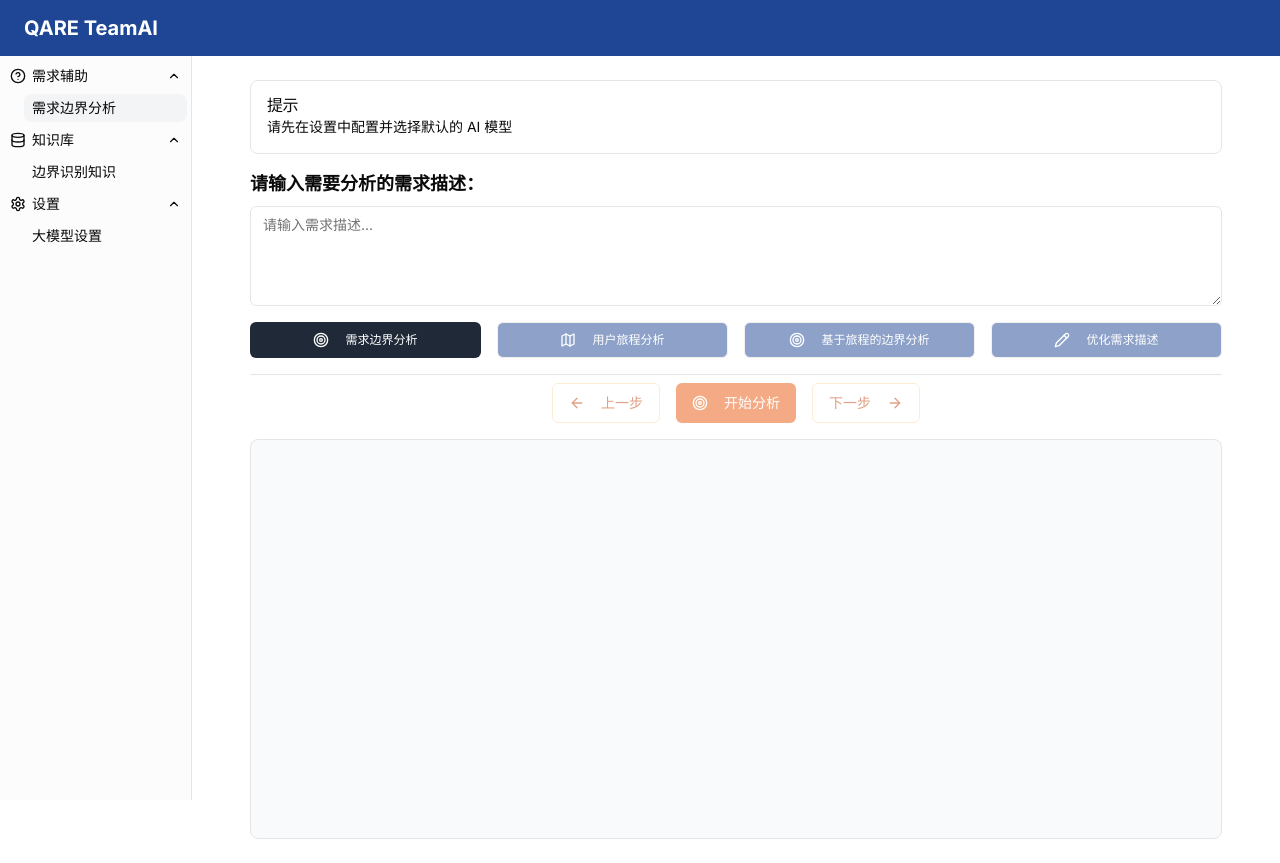
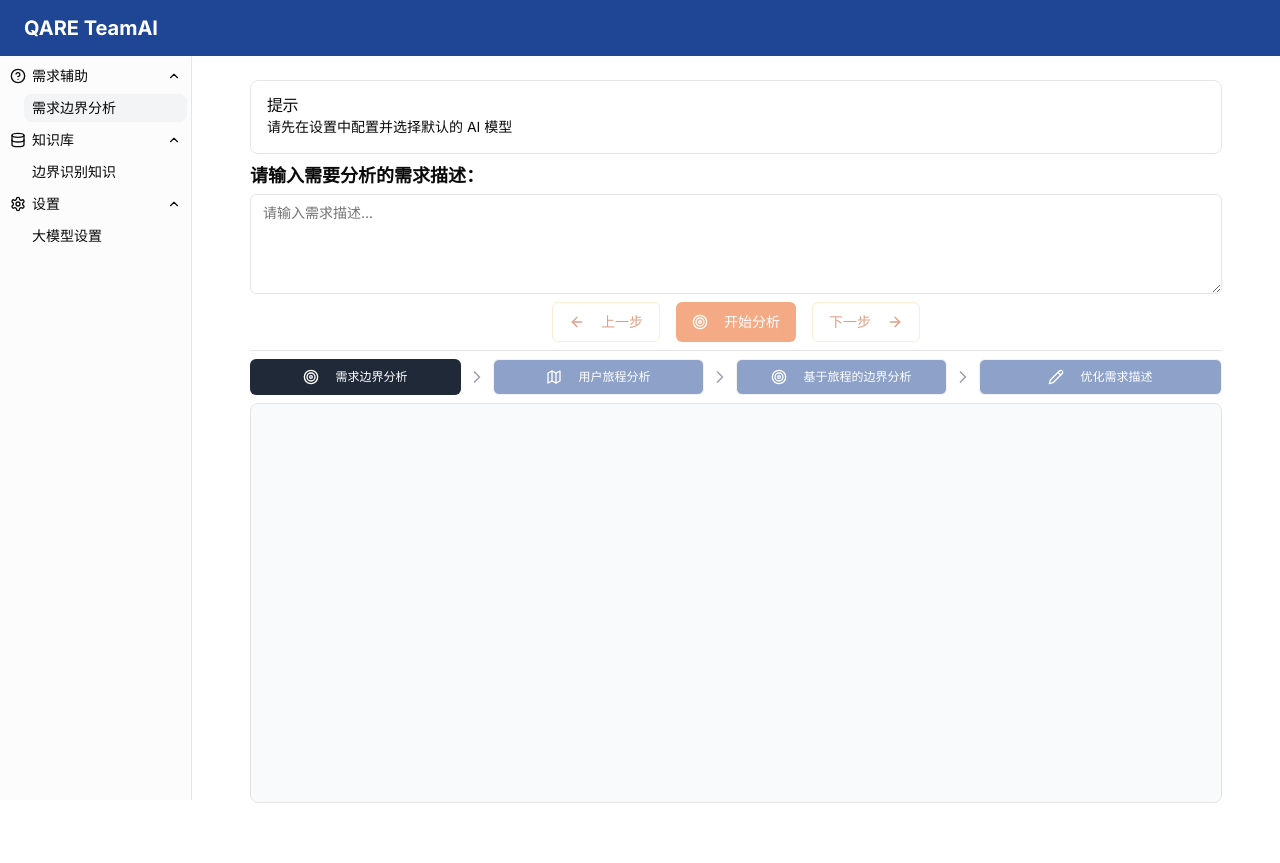
Before and after one commit to shinymm/team-evolve-fork, a Next.js app: page /requirements/boundary-analysis in a window 1280 px wide. After the commit the page ends 827 px from the top, so only its background shows below. Built offline with nearby package versions, Linux system fonts and the light colour scheme.

Commit message:
adjust UI

```diff
--- a/components/boundary-analysis.tsx
+++ b/components/boundary-analysis.tsx
@@ -6,7 +6,7 @@ import { Button } from "@/components/ui/button"
 import { Textarea } from "@/components/ui/textarea"
 import { Alert, AlertDescription, AlertTitle } from "@/components/ui/alert"
 import { useToast } from "@/components/ui/use-toast"
-import { Map, Target, ArrowRight, Loader2, History, Pencil, Save, X, ArrowLeft } from 'lucide-react'
+import { Map, Target, ArrowRight, Loader2, History, Pencil, Save, X, ArrowLeft, ChevronRight } from 'lucide-react'
 import { getDefaultConfig, streamingAICall } from '@/lib/ai-service'
 import type { AIModelConfig } from '@/lib/ai-service'
 import ReactMarkdown from 'react-markdown'
@@ -192,7 +192,7 @@ ${results[3]}
 
   return (
     <div className="max-w-[95%] mx-auto px-2">
-      <div className="space-y-4">
+      <div className="space-y-2">
         {!aiConfig && (
           <Alert>
             <AlertTitle>提示</AlertTitle>
@@ -202,7 +202,7 @@ ${results[3]}
           </Alert>
         )}
 
-        <div className="space-y-2">
+        <div className="space-y-1">
           <h2 className="text-lg font-semibold">请输入需要分析的需求描述：</h2>
           <Textarea
             placeholder="请输入需求描述..."
@@ -212,39 +212,7 @@ ${results[3]}
           />
         </div>
 
-        <nav className="flex items-center my-2" aria-label="Progress">
-          <ol role="list" className="flex items-center w-full">
-            {STEPS.map((step, stepIdx) => (
-              <li key={step.id} className={`relative flex-1 ${stepIdx !== STEPS.length - 1 ? 'pr-4' : ''}`}>
-                <div className="flex items-center">
-                  <Button
-                    variant={currentStep === step.id ? 'default' : 'outline'}
-                    size="sm"
-                    disabled={currentStep !== step.id}
-                    className={`relative flex items-center justify-center w-full ${
-                      currentStep === step.id
-                        ? 'bg-gray-800 text-white'
-                        : 'bg-[#1e4694] text-white'
-                    }`}
-                  >
-                    {isAnalyzing && currentStep === step.id ? (
-                      <Loader2 className="h-4 w-4 animate-spin" />
-                    ) : (
-                      <step.icon className="h-4 w-4" />
-                    )}
-                    <span className="ml-2 text-xs font-medium">
-                      {step.title}
-                      <span className="block text-[10px]">{step.description}</span>
-                    </span>
-                  </Button>
-                </div>
-              </li>
-            ))}
-          </ol>
-        </nav>
-
-        <div className="border-t pt-2">
-          <div className="flex items-center justify-between mx-8">
+        <div className="flex items-center justify-between mx-8 mt-1">
           <div className="flex items-center justify-center gap-4" style={{ width: '320px', margin: '0 auto' }}>
             <div className="w-28">
               <Button
@@ -310,9 +278,46 @@ ${results[3]}
             </div>
           )}
         </div>
+
+        <div className="border-t my-1" />
+
+        <nav className="flex items-center mb-1" aria-label="Progress">
+          <ol role="list" className="flex items-center w-full">
+            {STEPS.map((step, stepIdx) => (
+              <li key={step.id} className="relative flex-1 flex items-center">
+                <div className="flex-1">
+                  <Button
+                    variant={currentStep === step.id ? 'default' : 'outline'}
+                    size="sm"
+                    disabled={currentStep !== step.id}
+                    className={`relative flex items-center justify-center w-full ${
+                      currentStep === step.id
+                        ? 'bg-gray-800 text-white'
+                        : 'bg-[#1e4694] text-white'
+                    }`}
+                  >
+                    {isAnalyzing && currentStep === step.id ? (
+                      <Loader2 className="h-4 w-4 animate-spin" />
+                    ) : (
+                      <step.icon className="h-4 w-4" />
+                    )}
+                    <span className="ml-2 text-xs font-medium">
+                      {step.title}
+                      <span className="block text-[10px]">{step.description}</span>
+                    </span>
+                  </Button>
                 </div>
+                {stepIdx !== STEPS.length - 1 && (
+                  <div className="flex-shrink-0 w-8 flex justify-center">
+                    <ChevronRight className="h-5 w-5 text-gray-400" />
+                  </div>
+                )}
+              </li>
+            ))}
+          </ol>
+        </nav>
 
-        <div className="border rounded-lg p-4 bg-gray-50 min-h-[400px] w-full">
+        <div className="border rounded-lg p-4 bg-gray-50 min-h-[400px] w-full mt-0">
           {isEditing ? (
             <div className="space-y-2">
               <div className="flex justify-end">
```
Lines whose indentation alone changed are shown as unchanged.
